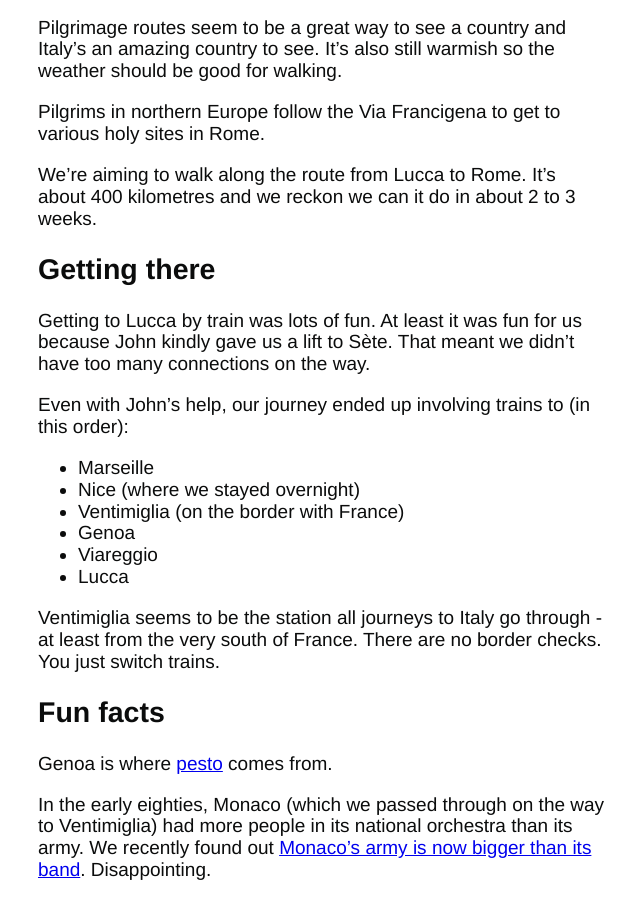
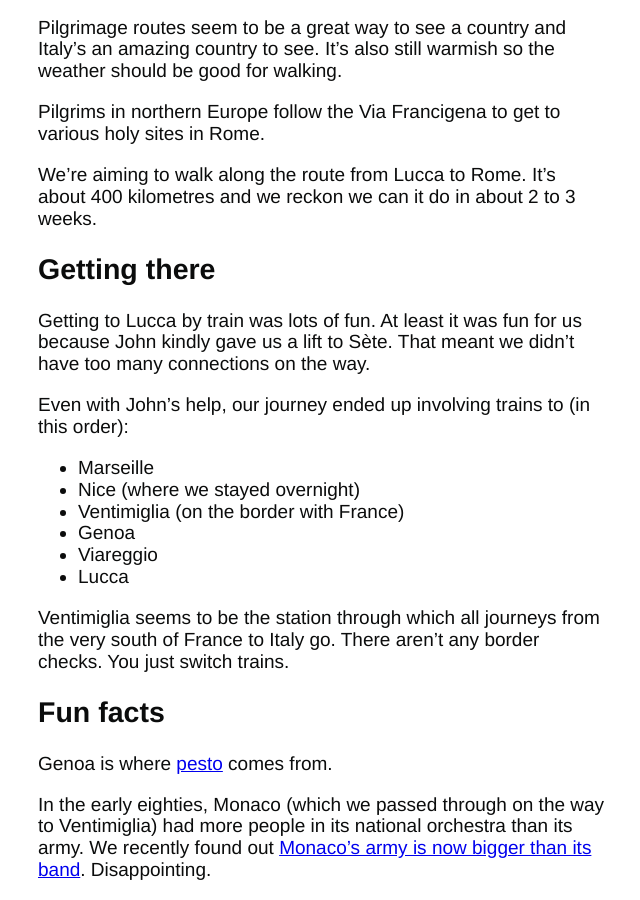
Before and after one commit to tombye/trexit, a Jekyll site: the page built from _posts/2017-10-31-next-stop-Italy.markdown, in a window 1280 px wide and 900 px high, scrolled down 1218 px. Shown: the whole window, without its empty margins (122-762 px from the left). Built offline with Jekyll 4.4.1, drawn with Linux system fonts in a browser that asks for light colours.

Commit message:
Update 2017-10-31-next-stop-Italy.markdown

```diff
--- a/_posts/2017-10-31-next-stop-Italy.markdown
+++ b/_posts/2017-10-31-next-stop-Italy.markdown
@@ -34,7 +34,7 @@ Even with John's help, our journey ended up involving trains to (in this order):
 - Viareggio
 - Lucca
 
-Ventimiglia seems to be the station all journeys to Italy go through - at least from the very south of France. There are no border checks. You just switch trains.
+Ventimiglia seems to be the station through which all journeys from the very south of France to Italy go. There aren't any border checks. You just switch trains.
 
 ## Fun facts
 
```
